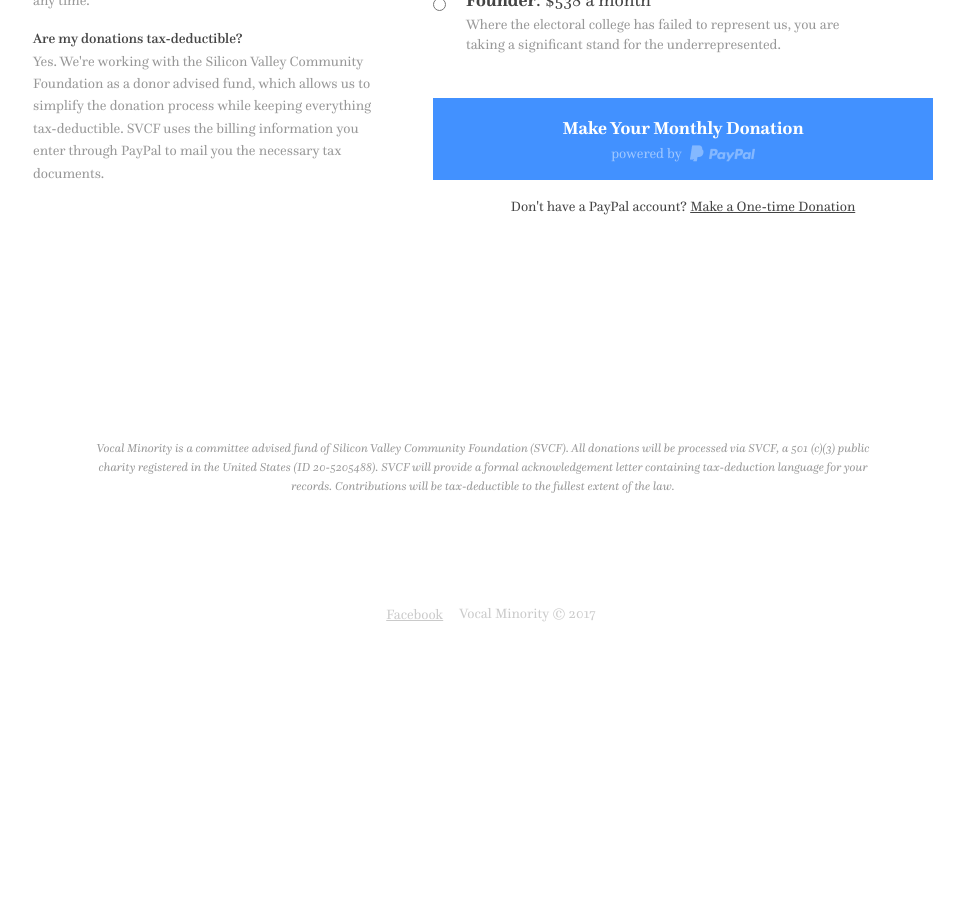
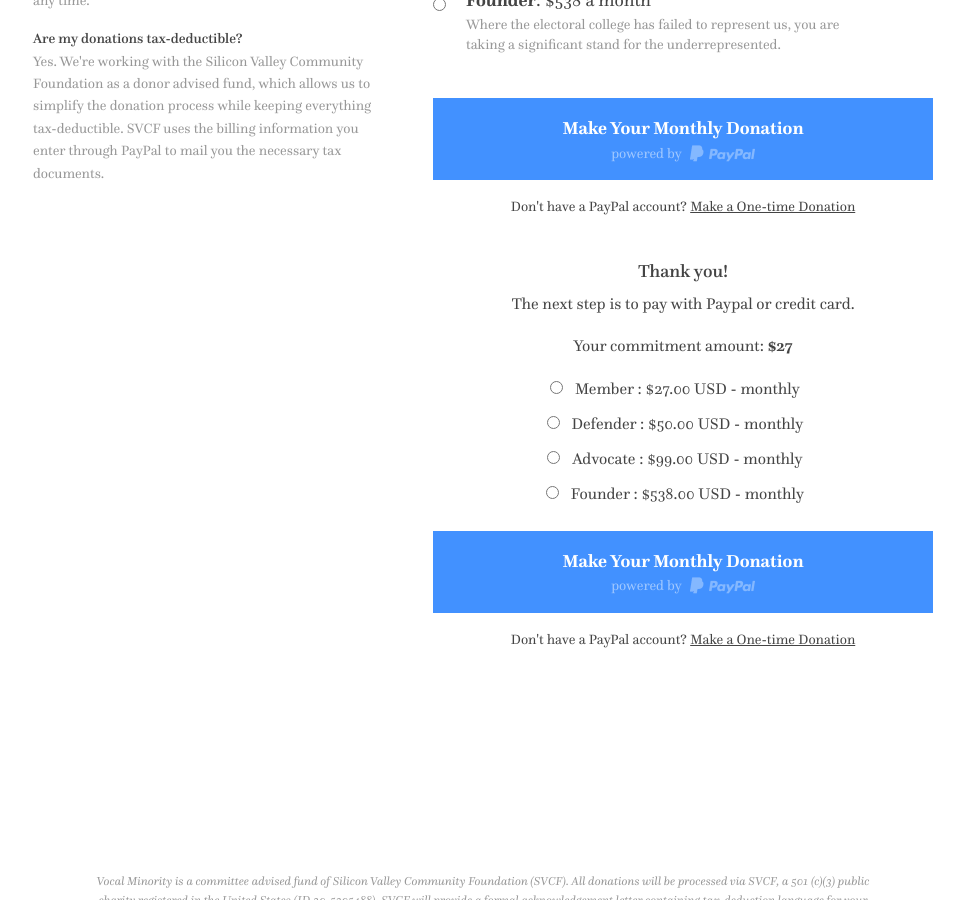
Before and after one commit to VocalMinority/vocalminority.us, a Jekyll site: the page built from join.html, in a window 1280 px wide and 900 px high, scrolled down 1105 px. Shown: the whole window, without its empty margins (157-1121 px from the left). Built offline with Jekyll 4.4.1, drawn with Linux system fonts in a browser that asks for light colours; nearby versions of some CDN libraries; before the commit the page ends 1774 px from its top, so only the background shows below that.

Commit message:
Wire up new form flows (subscribe and one-time).

```diff
--- a/join.html
+++ b/join.html
@@ -60,12 +60,12 @@
         <!-- real people should not fill this in and expect good things - do not remove this or risk form bot signups-->
         <div style="position: absolute; left: -5000px;" aria-hidden="true"><input type="text" name="b_fef66ca0dae42cef5892510c9_8ef5e4c5a7" tabindex="-1" value=""></div>
           <!-- <input type="submit" value="Sign Up and Continue" name="subscribe" id="mc-embedded-subscribe" class="button expanded mc-embedded-subscribe"> -->
-          <a class="button expanded button-subscribe" href="#">
+          <a class="button expanded button-subscribe" id="mc-submit-button" href="#">
             <p>Make Your Monthly Donation</p>
             <p class="powered-by">powered by <span class="powered-by-paypal">PayPal</span></p>
           </a>
           <p class="text-center no-paypal-account">
-            Don't have a PayPal account? <a href="#">Make a One-time Donation</a>
+            Don't have a PayPal account? <a id="mc-one-time-submit-button" href="#">Make a One-time Donation</a>
           </p>
         </div>
         <div id="mce-responses" class="clear">
@@ -73,11 +73,44 @@
           <div id="mce-success-response" class="response mce-success-response" style="display:none"></div>
         </div>
     </form>
-    <div id="confirmation" class="confirmation text-center hide">
+    <div id="confirmation" class="confirmation text-center">
       <h4>Thank you!</h4>
       <p>The next step is to pay with Paypal or credit card.</p>
       <p>Your commitment amount: <strong id="amount-to-donate">$27</strong></p>
-      <a href="{{page.donate_link}}" class="button primary">Continue to Paypal</a>
+      <form action="https://www.paypal.com/cgi-bin/webscr" method="post" target="_top" id='paypal-subscribe-form'>
+        <input type="hidden" name="cmd" value="_s-xclick">
+        <input type="hidden" name="hosted_button_id" value="WQEAFYZ563AMJ">
+        <input type="hidden" name="on0" value="Monthly Gift Level">
+        <input type="hidden" name="currency_code" value="USD">
+        <p>
+          <input type="radio" name="os0" value="Member" id="member-radio-button" data-amount="27" class="paypal-donation-level" />
+          <label for="member-radio-button">Member : $27.00 USD - monthly</label>
+
+          <br />
+
+          <input type="radio" name="os0" value="Defender" id="defender-radio-button" data-amount="50" class="paypal-donation-level" />
+          <label for="defender-radio-button">Defender : $50.00 USD - monthly</label>
+
+          <br />
+
+          <input type="radio" name="os0" value="Advocate" id="advocate-radio-button" data-amount="99" class="paypal-donation-level" />
+          <label for="advocate-radio-button">Advocate : $99.00 USD - monthly</label>
+
+          <br />
+
+          <input type="radio" name="os0" value="Founder" id="founder-radio-button" data-amount="538" class="paypal-donation-level" />
+          <label for="founder-radio-button">Founder : $538.00 USD - monthly</form>
+
+          <br />
+        </p>
+        <button type="submit" class="button expanded button-subscribe" form="paypal-subscribe-form">
+          <p>Make Your Monthly Donation</p>
+          <p class="powered-by">powered by <span class="powered-by-paypal">PayPal</span></p>
+        </button>
+        <p class="text-center no-paypal-account">
+          Don't have a PayPal account? <a href="#">Make a One-time Donation</a>
+        </p>
+      </form>
     </div>
   </div>
   <div class="columns medium-5 medium-pull-7">
--- a/js/app.js
+++ b/js/app.js
@@ -90,7 +90,22 @@
 //   clearValidation($amount) && validateAmountField($amount);
 //});
 
-$("#mc-embedded-subscribe-form").ajaxForm({
+$('#mc-submit-button').click(function(event) {
+  event.preventDefault();
+  event.stopPropagation();
+  console.log('hi!');
+  mcFormAjaxSubmit(function(resp){ onMailchimpSuccess(resp, paypalSubscription) });
+});
+
+$('#mc-one-time-submit-button').click(function(event) {
+  event.preventDefault();
+  event.stopPropagation();
+  console.log('hi!');
+  mcFormAjaxSubmit(function(resp){ onMailchimpSuccess(resp, paypalOneTimeDonation) });
+});
+
+function mcFormAjaxSubmit(callback) {
+  $("#mc-embedded-subscribe-form").ajaxSubmit({
     beforeSubmit: function(arr, $form, options) {
       ga('send', 'event', {
         eventCategory: 'subscription',
@@ -103,11 +118,33 @@
     url: getAjaxSubmitUrl(),
     type: 'GET',
     dataType: 'json',
-  success: function(resp) {
+    success: callback
+  });
+}
+
+function paypalOneTimeDonation() {
+  window.location = 'https://www.paypal.com/cgi-bin/webscr?cmd=_s-xclick&hosted_button_id=MJWWTPT76CQ5J';
+}
+
+function paypalSubscription(amount) {
+  if (amount) {
+    $('.paypal-donation-level[data-amount=' + amount + ']').selected(true)
+  }
+
+  $('#paypal-subscribe-form').submit();
+}
+
+function onMailchimpSuccess(resp, paypalAction) {
   if(resp.result === 'error') {
     var $email = $('#mc-embedded-subscribe-form input[type="email"]');
+    var regex = new RegExp($email.val() + ' is already subscribed');
+
+    if(resp.msg.match(regex)) {
+      // No-op for emails that are already subscribed
+    } else {
       addErrorMessage($email, resp.msg)
       window.scrollTo(0, $('#mc-embedded-subscribe-form').offset().top - 30);
+
       ga('send', 'event', {
         eventCategory: 'subscription',
         eventAction: 'submissionError',
@@ -117,6 +154,8 @@
 
       return;
     }
+  }
+
   var amount = $('input[name="AMOUNT"]:checked').val();
   $('#amount-to-donate').text('$' + amount);
   $('#mc-embedded-subscribe-form').addClass('hide');
@@ -129,5 +168,6 @@
     eventLabel: 'join flow',
     nonInteraction: true,
   });
+
+  paypalAction(amount);
 }
-});
```
Also changed, not shown: subscribe.html (+20 -5 lines). Lines whose indentation alone changed are shown as unchanged.
